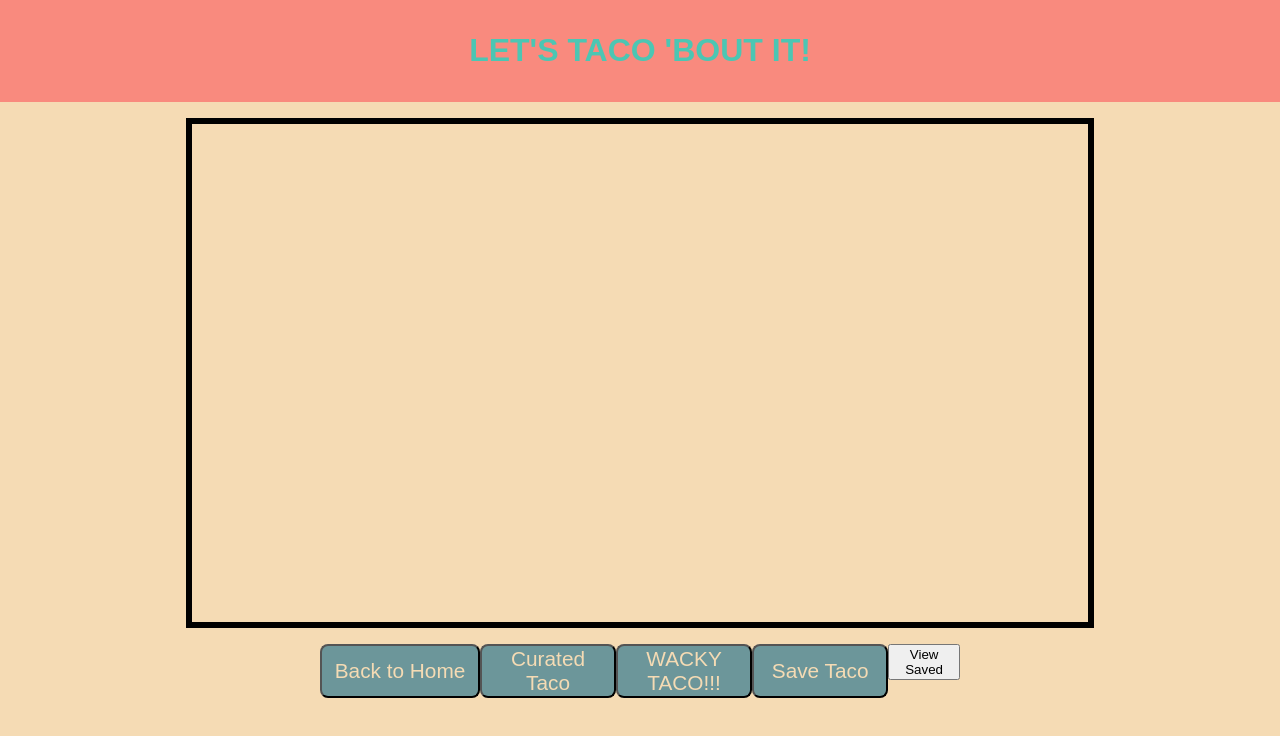
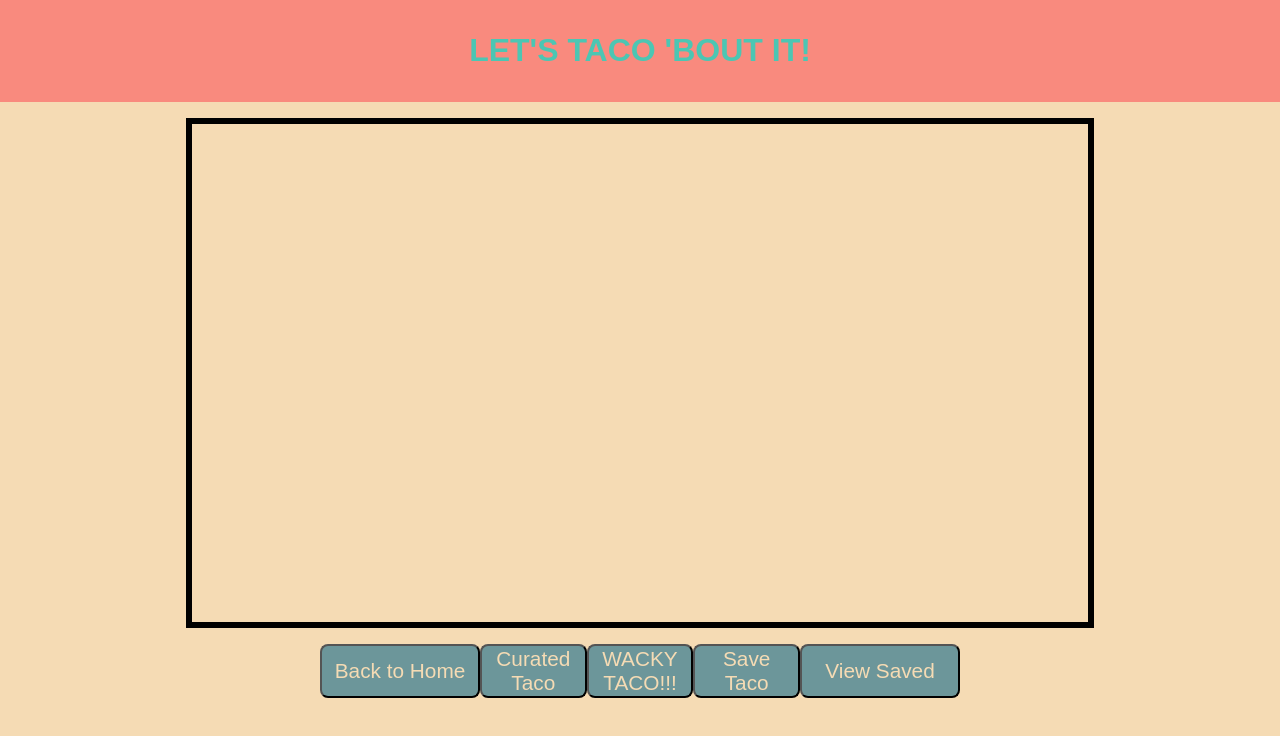
Before and after one commit to Codeherder19/Lets-Taco-Bout-It, a React (Create React App) app: page /RandomTaco in a window 1280 px wide. Shown: the top 736 px of the page. Built offline with nearby package versions, Linux system fonts and the light colour scheme; no server answers.

Commit message:
Style save taco button so it's similar to other buttons

```diff
--- a/src/RandomTaco.css
+++ b/src/RandomTaco.css
@@ -15,7 +15,8 @@
 
 
 .random-taco,
-.save-taco {
+.save-taco
+ {
   font-size: 1.3rem;
   width: 10rem;
   background-color: #6C969A;
@@ -23,7 +24,8 @@
   border-radius: .5rem;
 }
 
-.back-to-home {
+.back-to-home,
+.view-saved-tacos {
   font-size: 1.3rem;
   width: 10rem;
   height: 100%;
```
